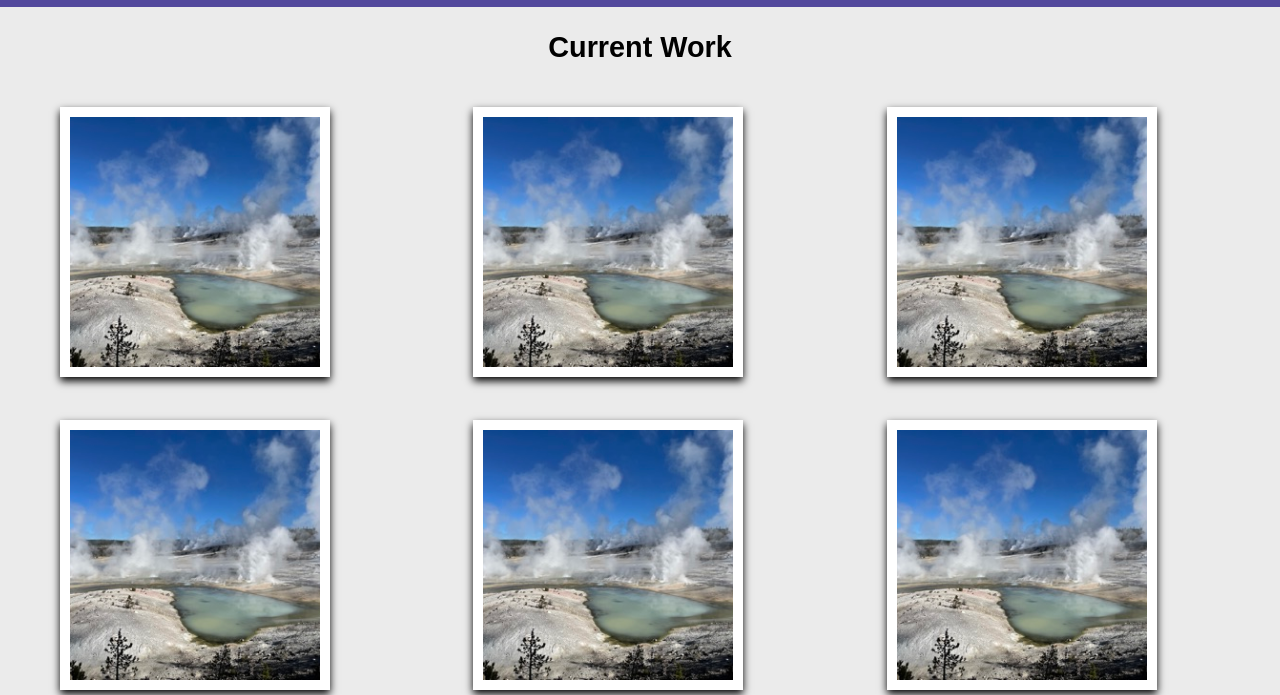
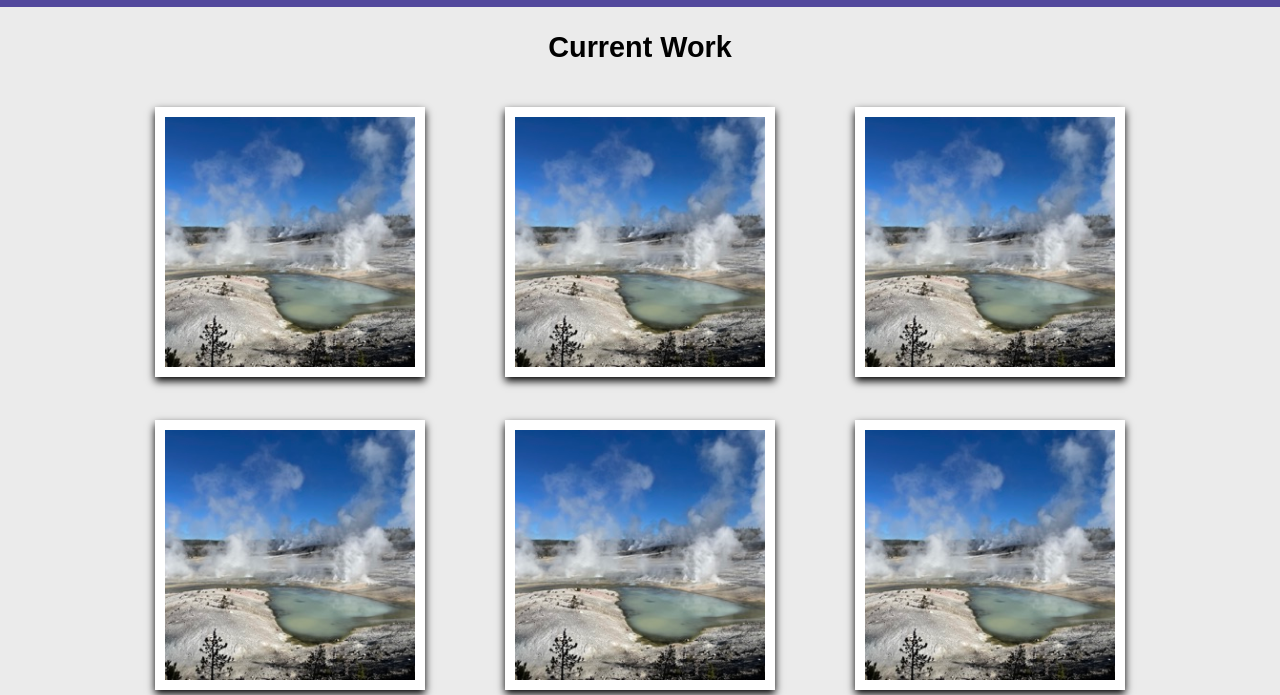
Before and after one commit to JaedenP2003/WDD131, a plain HTML site: page coolpics/index.html in a window 1280 px wide. Shown: the part 125-820 px from the top of the page. Drawn offline with Linux system fonts and the light colour scheme; a web font is replaced by a local one.

Commit message:
fixed some issues

```diff
--- a/coolpics/coolpics.css
+++ b/coolpics/coolpics.css
@@ -75,6 +75,13 @@ footer {
     .gallery {
         display: grid;
         grid-template-columns: 1fr 1fr 1fr;
+        justify-content: center;
+        align-items: center;
+        max-width: 1000px;
+        justify-self: center;
+    }
+    .gallery img {
+        justify-self: center;
     }
     header .navbar {
         display: flex;
```
